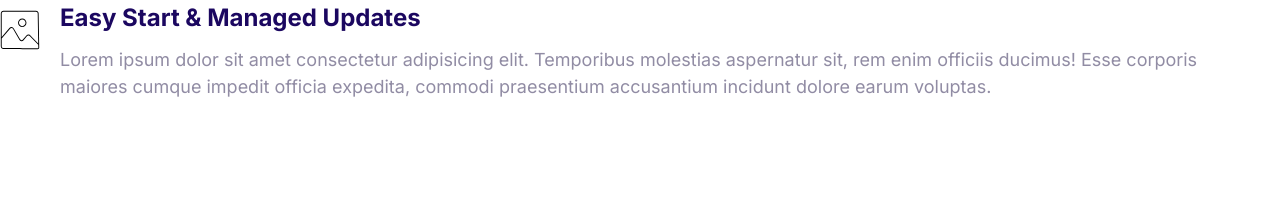
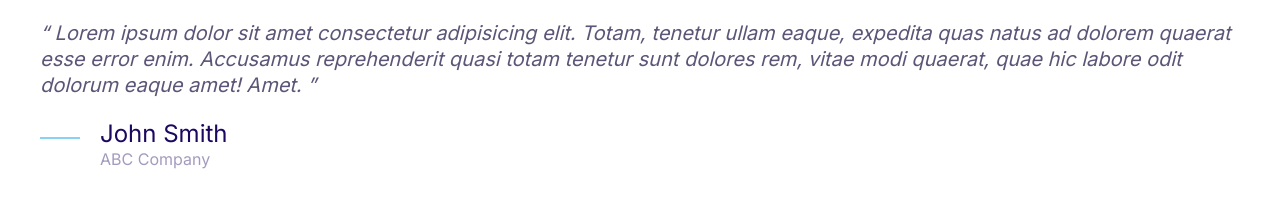
Before and after one commit to hanzhli/han, a plain HTML site: page index.html in a window 1280 px wide. Drawn offline with Linux system fonts and the light colour scheme.

Commit message:
引言组件

```diff
--- a/css/style.css
+++ b/css/style.css
@@ -18,6 +18,7 @@ html{
     --color-heading:#1b0760;
     --color-body:#918ca4;
     --color-border:#ccc;
+    --color-body-daker:#5c5577;
     --border-radius:30px;
 }
 
@@ -84,7 +85,7 @@ a{
 .link-arrow:hover::after{
 margin-left: 10px;
 }
-@media screen and(min-width:1024px){
+@media screen and (min-width:1024px){
     .link-arrow{
         font-size: 1.5rem;
     }
@@ -112,7 +113,7 @@ margin-left: 10px;
 .badge--small{
     font-size: 1.6rem;
 }
-@media screen and(min-width :1024px) {
+@media screen and (min-width :1024px) {
    .badge{
     font-size: 1.5rem;
    }
@@ -284,7 +285,7 @@ margin-right: 2rem;
 
 }
 
-@media screen and(min-width:1024px){
+@media screen and (min-width:1024px){
     .input{
         font-size: 1.5rem;
     }
@@ -368,11 +369,12 @@ padding: 2rem 3rem;
 
 
 }
-@media screen and(min-wodth:1024px){
+@media screen and (min-wodth:1024px){
 
     .plan__name{
         font-size: 1.4rem;
     }
+
     .plan__price{
         font-size: 5rem;
     }
@@ -402,3 +404,55 @@ padding: 2rem 3rem;
 .media__image{
     margin-top: 1rem;
 }
+
+
+/* 引言 */
+.quote{
+    font-size: 3rem;
+    font-style: italic;
+    color: var(--color-body-daker);
+    line-height: 1.3 ;
+
+
+}
+.quote__text::before{
+    content: open-quote;
+
+}
+.quote__text::after{
+    content: close-quote;
+
+}
+.quote__author {
+  font: size 3rem;
+  font-weight: 500;
+  font-style: normal;
+  margin-bottom:0 ;
+}
+
+.quote__organization{
+    color: var(--color-heading);
+    opacity: .4;
+    font-size: 2rem;
+    font-style: normal;
+
+}
+.quote__line{
+    position: relative;
+    bottom: 10px;
+
+}
+@media screen and (min-width:1024px) {
+
+    .quote{
+        font-size: 2rem;
+    }
+
+    .quote__author{
+        font-size:2.4rem;
+    }
+    .quote__organization{
+        font-size:1.6rem;
+
+    }
+}
--- a/index.html
+++ b/index.html
@@ -15,21 +15,26 @@
     <link rel="stylesheet" href="css/style.css" />
   </head>
   <body>
+    <blockquote class="quote">
+      <p class="quote__text">
+        Lorem ipsum dolor sit amet consectetur adipisicing elit. Totam, tenetur
+        ullam eaque, expedita quas natus ad dolorem quaerat esse error enim.
+        Accusamus reprehenderit quasi totam tenetur sunt dolores rem, vitae modi
+        quaerat, quae hic labore odit dolorum eaque amet! Amet.
+      </p>
+      <footer>
         <div class="media">
           <div class="media__image">
-        <svg class="icon icon--primary">
-          <use xlink:href="img/sprite.svg#snap"></use>
+            <svg class="icon icon--primary quote__line">
+              <use xlink:href="img/sprite.svg#line"></use>
             </svg>
           </div>
           <div class="media__body">
-        <h3 class="media__title">Easy Start & Managed Updates</h3>
-        <p>
-          Lorem ipsum dolor sit amet consectetur adipisicing elit. Temporibus
-          molestias aspernatur sit, rem enim officiis ducimus! Esse corporis
-          maiores cumque impedit officia expedita, commodi praesentium
-          accusantium incidunt dolore earum voluptas.
-        </p>
+            <h3 class="media__title quote__author">John Smith</h3>
+            <p class="quote__organization">ABC Company</p>
           </div>
         </div>
+      </footer>
+    </blockquote>
   </body>
 </html>
```
Also changed, not shown: 1 other file. Lines whose indentation alone changed are shown as unchanged.
